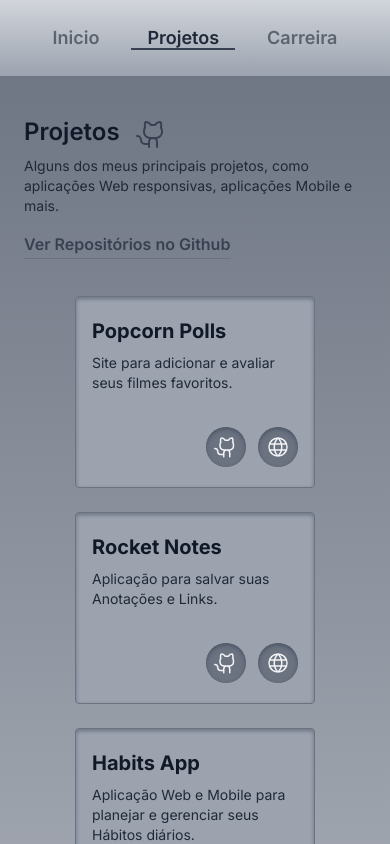
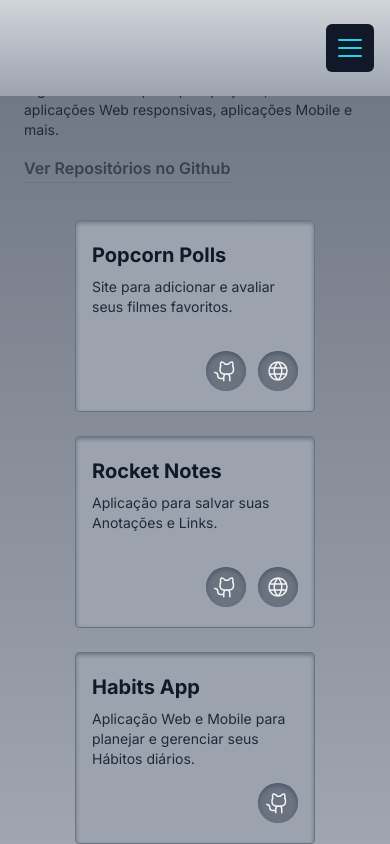
Before and after one commit to CarlosLonghi/Portfolio, a Next.js app: page /projects in a window 390 px wide. Shown: the top 844 px of the page. Built offline with nearby package versions, Linux system fonts and the light colour scheme.

Commit message:
using Radix Collapsible in component Navigation obs: need fix

```diff
--- a/package.json
+++ b/package.json
@@ -10,6 +10,7 @@
   },
   "dependencies": {
     "@phosphor-icons/react": "^2.0.15",
+    "@radix-ui/react-collapsible": "^1.0.3",
     "@radix-ui/react-navigation-menu": "^1.1.4",
     "framer-motion": "^11.0.2",
     "next": "14.0.4",
--- a/src/components/Navigation.tsx
+++ b/src/components/Navigation.tsx
@@ -3,6 +3,8 @@
 import { usePathname } from 'next/navigation'
 import NextLink from 'next/link'
 import * as NavigationMenu from '@radix-ui/react-navigation-menu'
+import * as Collapsible from '@radix-ui/react-collapsible'
+import { List } from '@phosphor-icons/react'
 
 // eslint-disable-next-line
 const Link = ({ href, ...props }: any) => {
@@ -12,7 +14,7 @@ const Link = ({ href, ...props }: any) => {
   return (
     <NextLink href={href} passHref legacyBehavior>
       <NavigationMenu.Link
-        className="border-b-2 border-solid border-transparent px-4 text-lg font-semibold text-gray-800/60 transition duration-200 ease-in hover:text-gray-800/90 data-[active]:border-gray-700 data-[active]:text-gray-800 md:pb-[26px] dark:text-cyan-100/50 dark:hover:text-cyan-500 dark:data-[active]:border-cyan-500 dark:data-[active]:text-cyan-400"
+        className="border-b-2 border-solid border-transparent px-4 pb-4 text-4xl font-semibold text-gray-800/60 transition duration-200 ease-in hover:text-gray-800/90 data-[active]:border-gray-700 data-[active]:text-gray-800 md:pb-[26px] md:text-lg dark:text-cyan-100/50 dark:hover:text-cyan-500 dark:data-[active]:border-cyan-500 dark:data-[active]:text-cyan-400"
         active={isActive}
         {...props}
       />
@@ -22,9 +24,16 @@ const Link = ({ href, ...props }: any) => {
 
 export function Navigation() {
   return (
-    <header className="fro-gray-100 flex justify-center bg-gradient-to-b from-gray-300 to-gray-400 px-4 py-6 dark:bg-gradient-to-br dark:from-gray-900 dark:to-gray-950">
+    <Collapsible.Root className="fro-gray-100 fixed left-0 right-0 top-0 z-20 flex flex-col justify-center gap-6 bg-gradient-to-b from-gray-300 to-gray-400 px-4 py-6 data-[state=open]:h-screen dark:bg-gradient-to-br dark:from-gray-900 dark:to-gray-950">
+      <Collapsible.CollapsibleTrigger asChild className="md:hidden">
+        <button className="ml-auto rounded-md bg-gray-900 p-2" type="button">
+          <List className="h-8 w-8 text-cyan-400" />
+        </button>
+      </Collapsible.CollapsibleTrigger>
+
+      <Collapsible.Content className="flex flex-1 flex-col justify-center gap-5 data-[state=closed]:hidden md:justify-start md:data-[state=closed]:flex">
         <NavigationMenu.Root>
-        <NavigationMenu.List className="flex max-w-app items-center justify-between gap-4 md:gap-6">
+          <NavigationMenu.List className="flex max-w-app flex-col items-center justify-between gap-12 md:flex-row md:gap-6">
             <NavigationMenu.Item>
               <Link href="/">Inicio</Link>
             </NavigationMenu.Item>
@@ -36,6 +45,7 @@ export function Navigation() {
             </NavigationMenu.Item>
           </NavigationMenu.List>
         </NavigationMenu.Root>
-    </header>
+      </Collapsible.Content>
+    </Collapsible.Root>
   )
 }
```
Also changed, not shown: 1 other file (tests, documents, lock files or other folders). Lines whose indentation alone changed are shown as unchanged.
